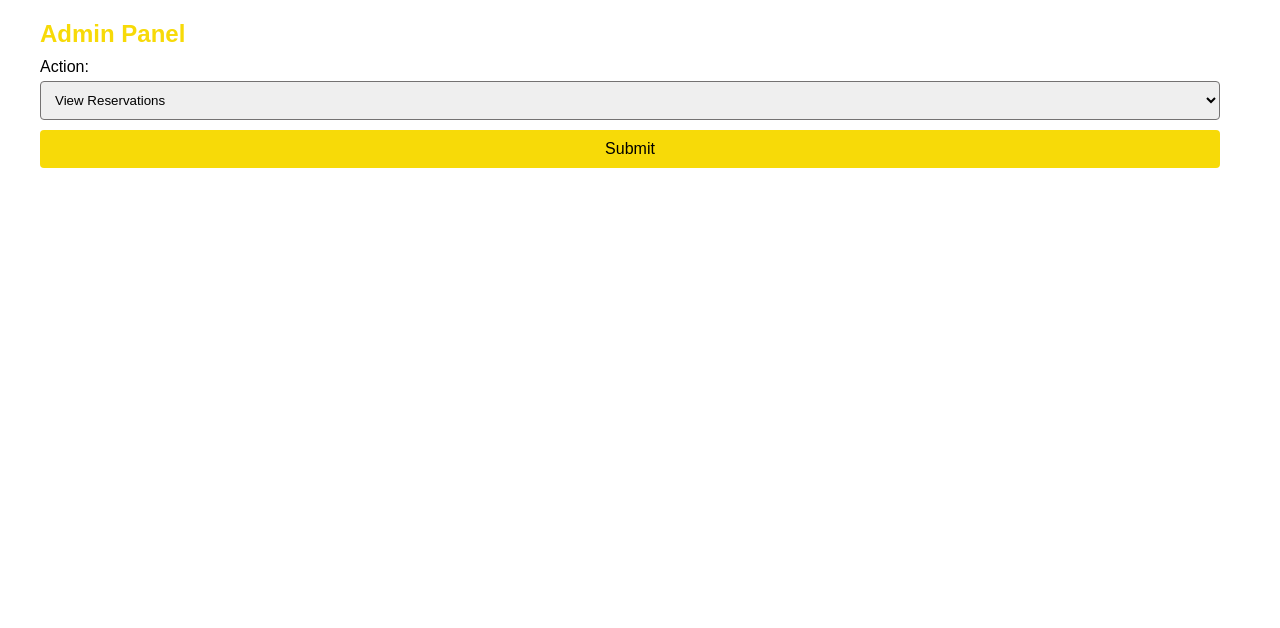
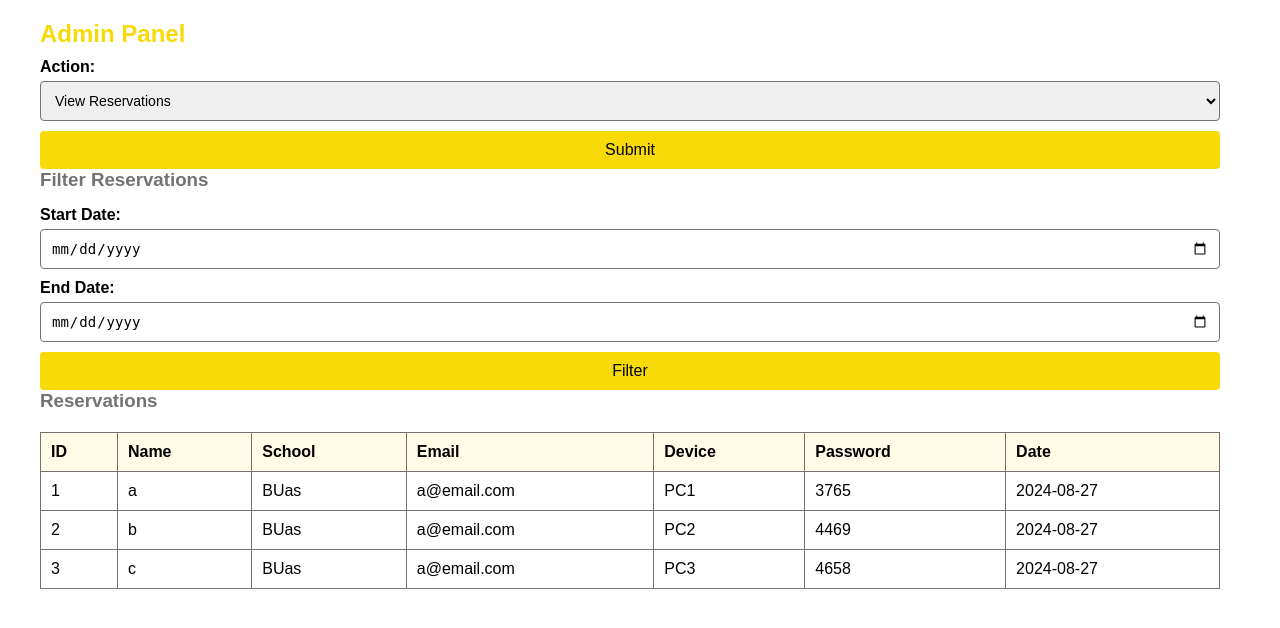
Before and after one commit to SavvX/GameBooker, a Flask app: page /admin in a window 1280 px wide. Shown: the part 98-726 px from the top of the page. Run offline with Flask 3, Linux system fonts and the light colour scheme; a user stored in the database is signed in.

Commit message:
View Reservations

```diff
--- a/app.py
+++ b/app.py
@@ -10,6 +10,7 @@ from flask_login import (
 )
 import random
 import string
+from datetime import datetime
 
 app = Flask(__name__)
 app.config["SQLALCHEMY_DATABASE_URI"] = "sqlite:///reservations.db"
@@ -28,6 +29,7 @@ class Reservation(db.Model):
     email = db.Column(db.String(50), nullable=False)
     device = db.Column(db.String(50), nullable=False)
     password = db.Column(db.String(50), nullable=False)
+    date = db.Column(db.DateTime, default=datetime.utcnow, nullable=False)
 
 
 class DeviceStatus(db.Model):
@@ -170,37 +172,33 @@ def index():
     return render_template("index.html")
 
 
-# Admin routes
-@app.route("/admin", methods=["GET"])
+@app.route("/admin", methods=["GET", "POST"])
 @login_required
 def admin():
-    reservations = Reservation.query.all()
-    device_statuses = DeviceStatus.query.all()
+    action = request.args.get("action", "view_reservations")
+    reservations = []
+    device_statuses = []
+
+    if action == "view_reservations":
+        start_date_str = request.args.get("start_date")
+        end_date_str = request.args.get("end_date")
+
+        if start_date_str and end_date_str:
+            start_date = datetime.strptime(start_date_str, "%Y-%m-%d")
+            end_date = datetime.strptime(end_date_str, "%Y-%m-%d")
+            reservations = Reservation.query.filter(Reservation.date.between(start_date, end_date)).all()
+        else:
+            reservations = Reservation.query.all()
+
+    elif action == "manage_devices":
+        device_statuses = DeviceStatus.query.all()
+
     return render_template(
         "admin.html",
         reservations=reservations,
-        device_statuses=device_statuses
+        device_statuses=device_statuses,
+        action=action,
     )
-
-
-@app.route("/admin/reservations/delete/<int:id>", methods=["POST"])
-@login_required
-def delete_reservation(id):
-    reservation = db.session.get(Reservation, id)
-    if reservation:
-        db.session.delete(reservation)
-        db.session.commit()
-    return redirect(url_for("admin"))
-
-
-@app.route("/admin/devices/update/<int:id>", methods=["POST"])
-@login_required
-def update_device(id):
-    device_status = db.session.get(DeviceStatus, id)
-    if device_status:
-        device_status.status = request.form["status"]
-        db.session.commit()
-    return redirect(url_for("admin"))
 
 
 @app.route("/login", methods=["GET", "POST"])
--- a/static/styles.css
+++ b/static/styles.css
@@ -69,14 +69,27 @@ h3 {
 label {
     display: block;
     margin-bottom: 5px;
+    font-weight: bold; /* Make labels bold for better visibility */
 }
 
-input[type="text"], input[type="email"], select {
+input[type="text"], input[type="email"], select, input[type="date"] {
     width: 100%;
     padding: 10px;
     margin-bottom: 10px;
     border: 1px solid rgba(116, 114, 114, 1); /* Gray */
     border-radius: 4px;
+    font-size: 14px; /* Standard font size for inputs */
+}
+
+.date-filter {
+    display: flex;
+    gap: 20px;
+    margin-bottom: 15px;
+    align-items: center; /* Center align for better layout */
+}
+
+.date-input {
+    width: calc(50% - 10px); /* Distribute width evenly for both date inputs */
 }
 
 button {
@@ -88,6 +101,7 @@ button {
     border-radius: 4px;
     font-size: 16px;
     cursor: pointer;
+    transition: background-color 0.3s ease; /* Smooth transition for hover */
 }
 
 button:hover {
@@ -110,7 +124,6 @@ button:hover {
     display: grid;
     grid-template-columns: repeat(2, 1fr); /* Two columns for PCs */
     grid-auto-rows: minmax(100px, auto); /* Ensure rows are of reasonable height */
-
 }
 
 .console-layout {
@@ -124,7 +137,7 @@ button:hover {
     color: rgba(0, 0, 0, 1); /* Black */
 }
 
-.device-item {
+.device-item, .console-item {
     display: flex;
     align-items: center;
     gap: 10px;
@@ -147,13 +160,6 @@ button:hover {
     object-fit: cover; /* Ensure image fits the container */
 }
 
-.console-item {
-    display: flex;
-    align-items: center;
-    gap: 10px;
-    margin-bottom: 5px; /* Small space between device items */
-}
-
 .console-item img {
     width: 120px;
     height: 120px;
@@ -162,3 +168,29 @@ button:hover {
 .console-item p {
     margin: 0;
 }
+
+table {
+    width: 100%;
+    border-collapse: collapse;
+    margin-top: 20px;
+}
+
+th, td {
+    border: 1px solid rgba(116, 114, 114, 1); /* Gray */
+    padding: 10px;
+    text-align: left;
+}
+
+th {
+    background-color: rgba(247, 218, 8, 0.1); /* Light Yellow */
+    color: rgba(0, 0, 0, 1); /* Black */
+}
+
+td {
+    background-color: rgba(255, 255, 255, 1); /* White */
+}
+
+/* Hover effect for table rows */
+tbody tr:hover {
+    background-color: rgba(247, 218, 8, 0.1); /* Light Yellow on hover */
+}
--- a/templates/admin.html
+++ b/templates/admin.html
@@ -16,7 +16,7 @@
             <div class="left-panel">
                 <section class="admin-panel">
                     <h2>Admin Panel</h2>
-                    <form id="adminForm" action="{{ url_for('admin') }}" method="post">
+                    <form id="adminForm" action="{{ url_for('admin') }}" method="get">
                         <label for="action">Action:</label>
                         <select id="action" name="action" required>
                             <option value="view_reservations">View Reservations</option>
@@ -25,6 +25,50 @@
                         </select>
                         <button type="submit">Submit</button>
                     </form>
+
+                    {% if action == 'view_reservations' %}
+                    <h3>Filter Reservations</h3>
+                    <form action="{{ url_for('admin') }}" method="get">
+                        <label for="start_date">Start Date:</label>
+                        <input type="date" id="start_date" name="start_date" required>
+                        <label for="end_date">End Date:</label>
+                        <input type="date" id="end_date" name="end_date" required>
+                        <input type="hidden" name="action" value="view_reservations">
+                        <button type="submit">Filter</button>
+                    </form>
+
+                    {% if reservations %}
+                    <h3>Reservations</h3>
+                    <table>
+                        <thead>
+                            <tr>
+                                <th>ID</th>
+                                <th>Name</th>
+                                <th>School</th>
+                                <th>Email</th>
+                                <th>Device</th>
+                                <th>Password</th>
+                                <th>Date</th>
+                            </tr>
+                        </thead>
+                        <tbody>
+                            {% for reservation in reservations %}
+                            <tr>
+                                <td>{{ reservation.id }}</td>
+                                <td>{{ reservation.name }}</td>
+                                <td>{{ reservation.school }}</td>
+                                <td>{{ reservation.email }}</td>
+                                <td>{{ reservation.device }}</td>
+                                <td>{{ reservation.password }}</td>
+                                <td>{{ reservation.date.strftime('%Y-%m-%d') }}</td>
+                            </tr>
+                            {% endfor %}
+                        </tbody>
+                    </table>
+                    {% else %}
+                    <p>No reservations found for the selected period.</p>
+                    {% endif %}
+                    {% endif %}
                 </section>
             </div>
         </main>
--- a/templates/index.html
+++ b/templates/index.html
@@ -177,6 +177,7 @@
             const school = document.getElementById('school').value;
             const email = document.getElementById('email').value;
             const device = document.getElementById('device').value;
+            const StartTime =
 
             fetch('/reserve', {
                 method: 'POST',
```
Also changed, not shown: instance/reservations.db.
